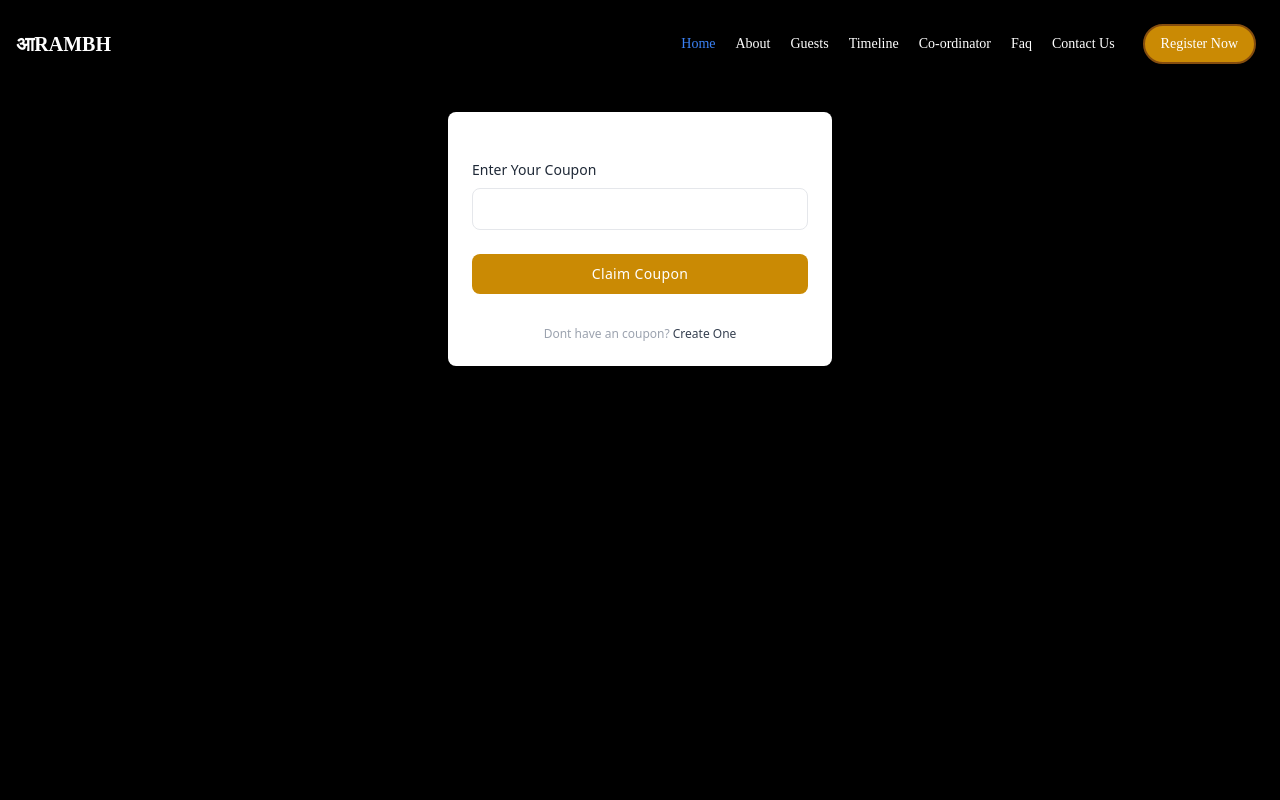
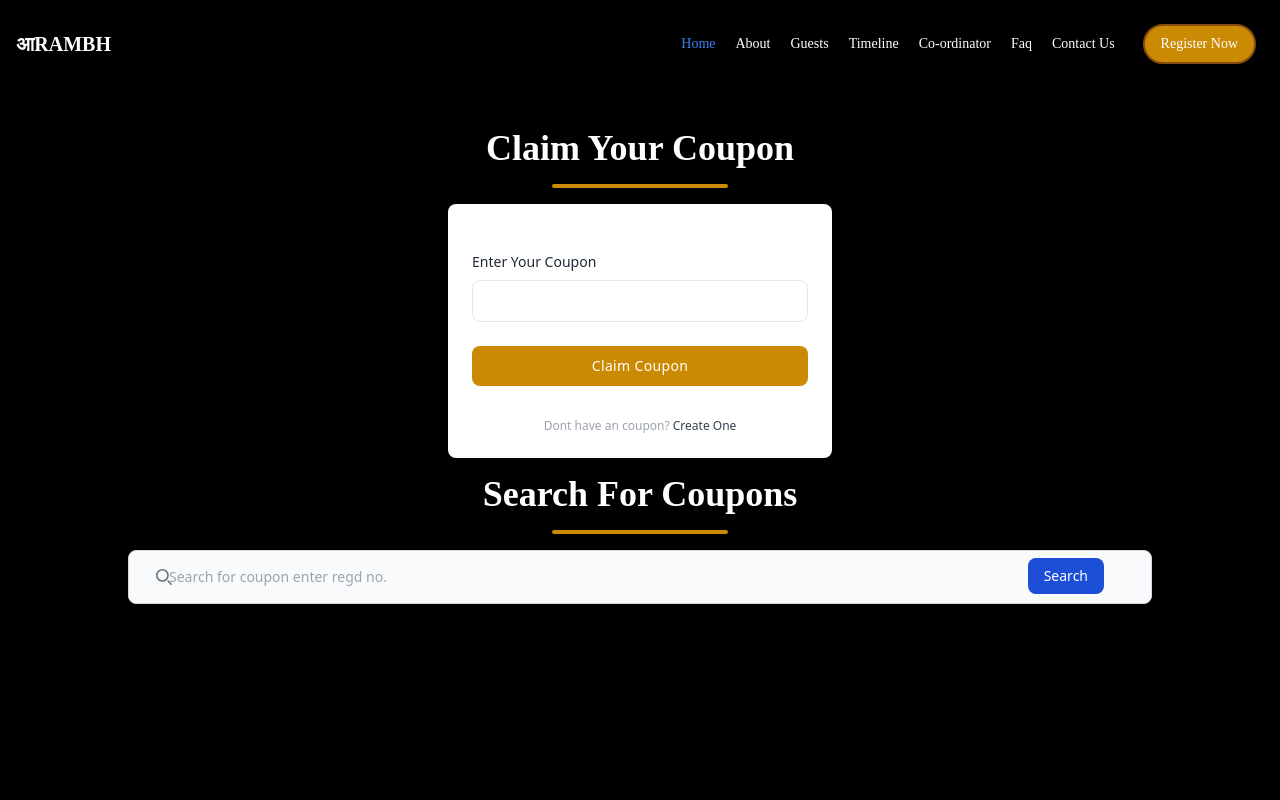
Before and after one commit to BasirKhan418/Freshers2023, a Next.js app: page /Couponclaimsection in a window 1280 px wide. Shown: the top 800 px of the page. Built offline with nearby package versions, Linux system fonts and the light colour scheme; a web font is replaced by a local one.

Commit message:
coupon search aded

```diff
--- a/src/pages/Couponclaimsection.js
+++ b/src/pages/Couponclaimsection.js
@@ -2,11 +2,18 @@
 import React, { useState } from 'react'
 import toast, { Toaster } from 'react-hot-toast';
 const Couponclaimsection = () => {
+    const[order,setOrder]=useState();
     const[coupon,setCoupon]=useState('');
+    const[regd,setRegd]=useState('');
     const [loading, setLoading] = useState(false);
+    const [loading1, setLoading1] = useState(false);
     const handleChanges=(e)=>{
         if(e.target.name==='coupon'){
             setCoupon(e.target.value);
+        }
+        else if(e.target.name==='regd'){
+            setRegd(e.target.value);
+            setOrder("")
         }
     }
     const handleSubmit=async()=>{
@@ -44,9 +51,47 @@ else{
 
 }
        }
+       const handleSearch=async()=>{
+        if(regd.length<=5){
+            toast.error('Please enter a Regd No. !', {
+                position: "top-right",
+              })
+        }
+        else{
+            const data={regd};
+            setLoading1(true);
+            const res = await fetch(`${process.env.NEXT_PUBLIC_HOST}/api/searchcoupon`, {
+                method: "POST", // or 'PUT'
+                headers: {
+                  "Content-Type": "application/json",
+                },
+                body: JSON.stringify(data),
+              });
+              const response=await res.json();
+              if(response.success){
+                toast.success('Coupon Found', {
+                    position: "top-right",
+                    });
+                setLoading1(false);
+                    setOrder(response.data);
+              }
+              else if(response.success==false){
+                setLoading1(false);
+                toast.error(response.message, {
+                    position: "top-right",
+                    });
+              }
+        }
+       }
   return (
     <div className='min-h-screen py-28'>
         <Toaster/>
+        <div className='bg-black font-bold flex justify-center flex-col items-center my-2'>
+      <h1 className='font text-4xl text-white my-2'>
+        Claim Your Coupon
+      </h1>
+      <div className='h-1 w-44 bg-yellow-600 rounded-3xl my-2'></div>
+    </div>
       <div className="w-full max-w-sm p-6  m-auto mx-auto bg-white rounded-lg shadow-md dark:bg-gray-800 ">
     <div className="flex justify-center mx-auto">
 
@@ -68,6 +113,60 @@ else{
 
     <p className="mt-8 text-xs font-light text-center text-gray-400"> Dont have an coupon? <a href="#" className="font-medium text-gray-700 dark:text-gray-200 hover:underline">Create One</a></p>
 </div>
+<div className='bg-black font-bold flex justify-center flex-col items-center my-2'>
+      <h1 className='font text-4xl text-white my-2'>
+        Search For Coupons
+      </h1>
+      <div className='h-1 w-44 bg-yellow-600 rounded-3xl my-2'></div>
+      </div>
+      <div>
+    <label for="default-search" className="mb-2 text-sm font-medium text-gray-900 sr-only dark:text-white">Search</label>
+    <div className="relative flex justify-center">
+        <div className="absolute inset-y-0 left-12 flex items-center pl-3 pointer-events-none lg:left-36">
+            <svg className="w-4 h-4 text-gray-500 dark:text-gray-400" aria-hidden="true" xmlns="http://www.w3.org/2000/svg" fill="none" viewBox="0 0 20 20">
+                <path stroke="currentColor" stroke-linecap="round" stroke-linejoin="round" stroke-width="2" d="m19 19-4-4m0-7A7 7 0 1 1 1 8a7 7 0 0 1 14 0Z"/>
+            </svg>
+        </div>
+        <input type="search"  name='regd' value={regd} onChange={handleChanges} id="default-search" className="block w-[80vw] p-4 pl-10 text-sm text-gray-900 border border-gray-300 rounded-lg bg-gray-50 focus:ring-blue-500 focus:border-blue-500 dark:bg-gray-700 dark:border-gray-600 dark:placeholder-gray-400 dark:text-white dark:focus:ring-blue-500 dark:focus:border-blue-500" placeholder="Search for coupon enter regd no." required/>
+        <button onClick={handleSearch}  className="text-white absolute right-14 lg:right-44 bottom-2.5 bg-blue-700 hover:bg-blue-800 focus:ring-4 focus:outline-none focus:ring-blue-300 font-medium rounded-lg text-sm px-4 py-2 dark:bg-blue-600 dark:hover:bg-blue-700 dark:focus:ring-blue-800">Search</button>
+    </div>
+</div>
+<div>
+
+{order!=null?<div className="relative overflow-x-auto my-4 mx-8 rounded-lg">
+    <table className="w-full text-sm text-left text-gray-500 dark:text-gray-400 ">
+        <thead className="text-xs text-gray-700 uppercase bg-gray-50 dark:bg-gray-700 dark:text-gray-400">
+            <tr>
+                <th scope="col" className="px-6 py-3">
+                    Regd No.
+                </th>
+                <th scope="col" className="px-6 py-3">
+                    Coupon code
+                </th>
+                <th scope="col" className="px-6 py-3">
+                    Coupon Status
+                </th>
+            </tr>
+        </thead>
+        <tbody>
+            <tr className="bg-white border-b dark:bg-gray-800 dark:border-gray-700">
+                <th scope="row" className="px-6 py-4 font-medium text-gray-900 whitespace-nowrap dark:text-white">
+                    {order.regd}
+                </th>
+                <td className="px-6 py-4">
+                   {order.cpn}
+                </td>
+                <td className="px-6 py-4">
+                    {order.clm}
+                </td>
+
+            </tr>
+
+        </tbody>
+    </table>
+</div>:""}
+
+</div>
     </div>
   )
 }
--- /dev/null
+++ b/src/pages/api/searchcoupon.js
@@ -0,0 +1,18 @@
+
+import connectDb from "../middleware/mongoose";
+import Coupon from "../../../models/Coupon";
+const handler = async (req, res) => {
+if(req.method==='POST'){
+let a = await Coupon.findOne({regd:req.body.regd});
+if(a){
+    res.status(200).json({success:true,data:a});
+}
+else{
+    res.status(200).json({success:false,message:"No Coupon Found"});
+}
+}
+else{
+    res.status(400).json({success:false,message:"This method is not aloowed"});
+}
+}
+export default connectDb(handler);
```
